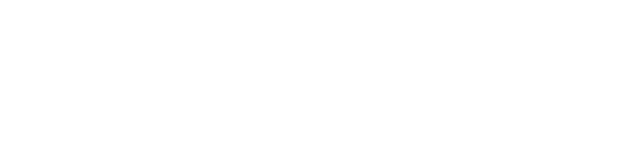
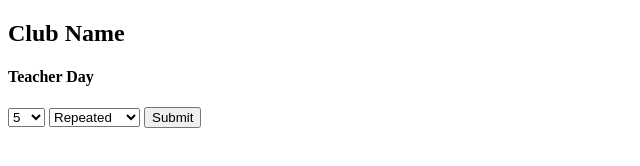
Before and after one commit to tmullender/school-clubs, a plain HTML site: page src/templates/edit-club.html in a window 1280 px wide. Shown: the whole page, without its empty margins (0-640 px from the left). Drawn offline with Linux system fonts and the light colour scheme.

Commit message:
Adding the configuration of clubs and modifying allocations

```diff
--- a/src/templates/edit-club.html
+++ b/src/templates/edit-club.html
@@ -5,6 +5,24 @@
     <title>Modify Club</title>
 </head>
 <body>
-
+    <h2>Club Name</h2>
+    <h4><span class="teacher">Teacher</span> <span class="day">Day</span></h4>
+    <form method="post" >
+        <select class="size" name="size" >
+            <option>5</option>
+            <option>10</option>
+            <option>12</option>
+            <option>15</option>
+            <option>20</option>
+            <option>25</option>
+            <option>30</option>
+        </select>
+        <select class="type" name="type" >
+            <option value="repeated">Repeated</option>
+            <option value="repeatable">Repeatable</option>
+            <option value="once">Once only</option>
+        </select>
+        <input type="submit" />
+    </form>
 </body>
 </html>
```
Also changed, not shown: src/templates/view-club.html (+7 -2 lines), 3 other files.
